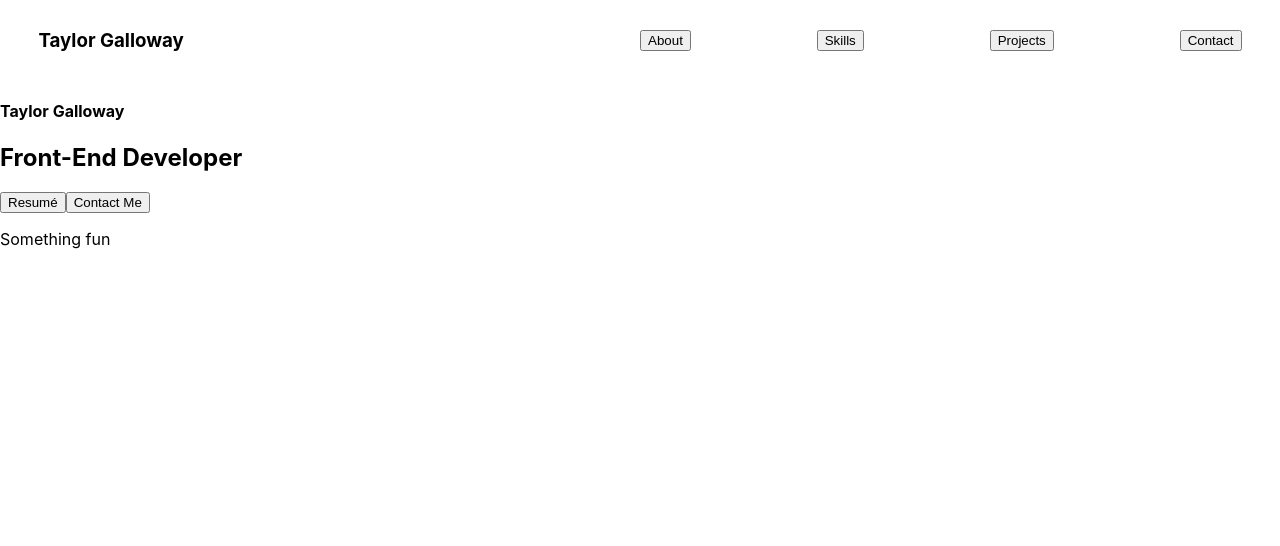
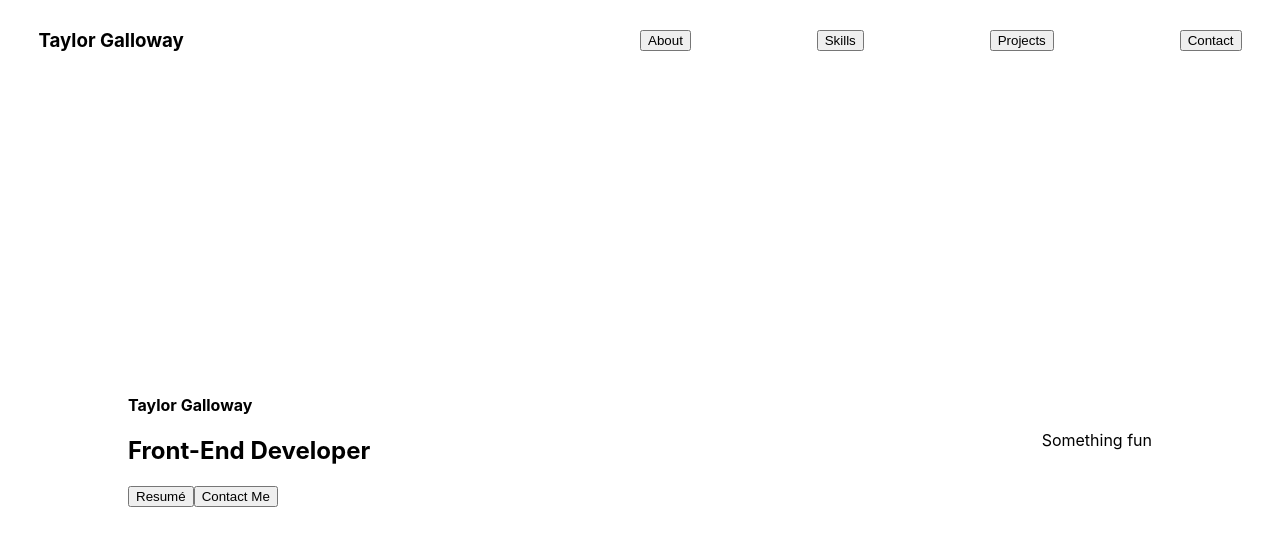
Before and after one commit to tylrs/taylor-portfolio, a React (Create React App) app: page / in a window 1280 px wide. Shown: the top 546 px of the page. Built offline with nearby package versions, Linux system fonts and the light colour scheme.

Commit message:
Add basic layout to body

```diff
--- a/src/components/App/App.css
+++ b/src/components/App/App.css
@@ -19,3 +19,12 @@ nav {
 .primary-content-container {
     height: 90vh;
 }
+
+.intro {
+    align-items: center;
+    display: flex;
+    height: 90vh;
+    justify-content: space-between;
+    padding-left: 10%;
+    padding-right: 10%;
+}
```
